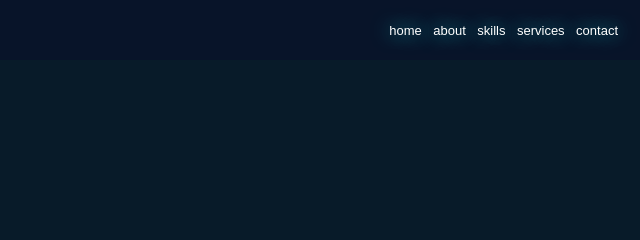
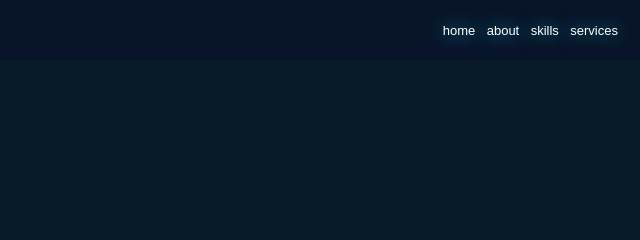
Before and after one commit to hilets/Spjarif.github.io, a plain HTML site: page index.html in a window 1280 px wide. Shown: the top 240 px of the page, 640-1280 px from the left. Drawn offline with nearby package versions, Linux system fonts and the light colour scheme; a script that the page names is missing.

Commit message:
Update index.html

```diff
--- a/index.html
+++ b/index.html
@@ -927,7 +927,7 @@ font-weight: 600;
 <a href="#about">about</a>
 <a href="#Skills">skills</a>
  <a href="#services">services</a>
-<a href="https://www.facebook.com/profile.php?id=61553752407638&mibextid=ZbWKwL">contact </a>
+
 
  </span>
 </header>
```
